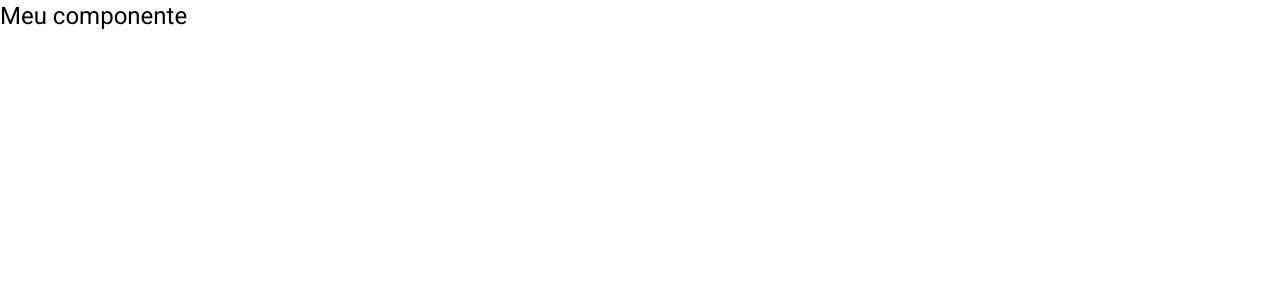
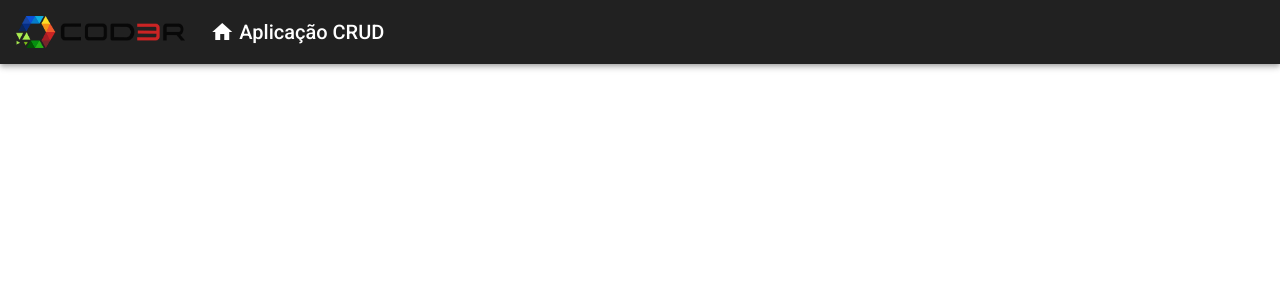
Before and after one commit to gasfgrv/angular-essencial, an Angular app in the folder frontend/: page / in a window 1280 px wide. Shown: the top 300 px of the page. Built offline with nearby package versions, Linux system fonts and the light colour scheme.

Commit message:
componente header

```diff
--- a/frontend/src/app/app.component.html
+++ b/frontend/src/app/app.component.html
@@ -1 +1 @@
-<h1>Meu componente</h1>
+<app-header></app-header>
--- /dev/null
+++ b/frontend/src/app/components/template/header/header.component.css
@@ -0,0 +1,23 @@
+.header {
+    display: flex;
+    align-items: center;
+}
+
+.header a {
+    display: flex;
+    align-items: center;
+    text-decoration: none;
+}
+
+.header .logo {
+    max-height: 32px;
+}
+
+
+.header .title-group {
+    padding-left: 25px;
+}
+
+.header .title-group i {
+    padding-right: 5px;
+}
--- /dev/null
+++ b/frontend/src/app/components/template/header/header.component.html
@@ -0,0 +1,13 @@
+<mat-toolbar class="header mat-elevation-z4">
+    <span>
+        <a>
+            <img class="logo" src="assets/img/logo.png" alt="logo">
+        </a>
+    </span>
+    <span class="title-group">
+        <a>
+            <i class="material-icons">home</i>
+            Aplicação CRUD
+        </a>
+    </span>
+</mat-toolbar>
--- /dev/null
+++ b/frontend/src/app/components/template/header/header.component.ts
@@ -0,0 +1,15 @@
+import { Component, OnInit } from '@angular/core';
+
+@Component({
+  selector: 'app-header',
+  templateUrl: './header.component.html',
+  styleUrls: ['./header.component.css']
+})
+export class HeaderComponent implements OnInit {
+
+  constructor() { }
+
+  ngOnInit(): void {
+  }
+
+}
```
Also changed, not shown: frontend/src/app/app.module.ts (+7 -2 lines), frontend/src/assets/img/logo.png (added), 1 other file (tests, documents, lock files or other folders).
